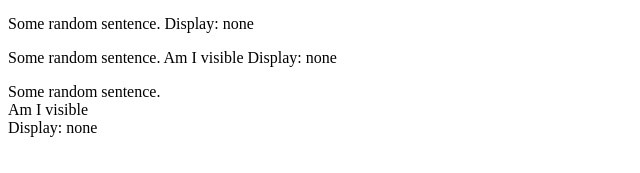
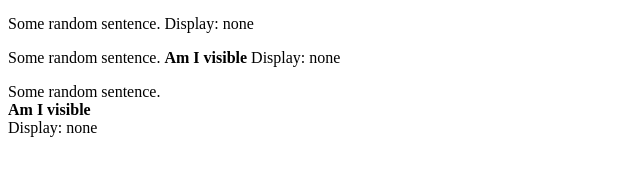
Before and after one commit to aduzi123/assignment4.2, a plain HTML site: page index.html in a window 1280 px wide. Shown: the part 441-614 px from the top of the page, 0-640 px from the left. Drawn offline with Linux system fonts and the light colour scheme.

Commit message:
Update style.css

```diff
--- a/style.css
+++ b/style.css
@@ -19,13 +19,13 @@
 /* Display */
 .none {
   display: none;
-  front-weight: bold;
+  font-weight: bold;
 }
 .inline {
   display: inline;
-  front-weight: bold;
+  font-weight: bold;
 }
 .block {
   display: block;
-  front-weight: bold;
+  font-weight: bold;
 }
```
